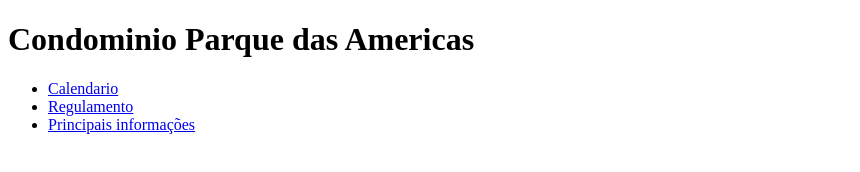
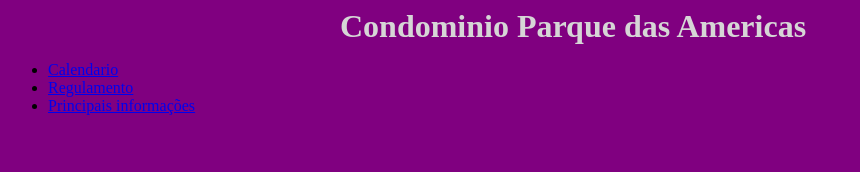
Before and after one commit to Pedro-Savian/parque-das-Americas, a plain HTML site: page CPA/index.html in a window 1280 px wide. Shown: the whole page, without its empty margins (0-860 px from the left). Drawn offline with Linux system fonts and the light colour scheme.

```diff
--- a/CPA/index.html
+++ b/CPA/index.html
@@ -4,6 +4,7 @@
     <meta charset="UTF-8">
     <meta name="viewport" content="width=device-width, initial-scale=1.0">
     <title>Condominio Parque das Americas</title>
+    <link rel="stylesheet" href="style.css">
 </head>
 <body>
     <h1>Condominio Parque das Americas</h1>
--- a/CPA/style.css
+++ b/CPA/style.css
@@ -0,0 +1,10 @@
+body{
+
+    background-color: purple;
+    opacity: 1;
+}
+h1{
+    color:rgb(214, 214, 214);
+    width: 600px;
+    margin: auto;
+}
```
Also changed, not shown: CPA/fundos/fundogrande.png (added), CPA/fundos/fundomedio.png (added), CPA/fundos/fundopequeno.png (added).
